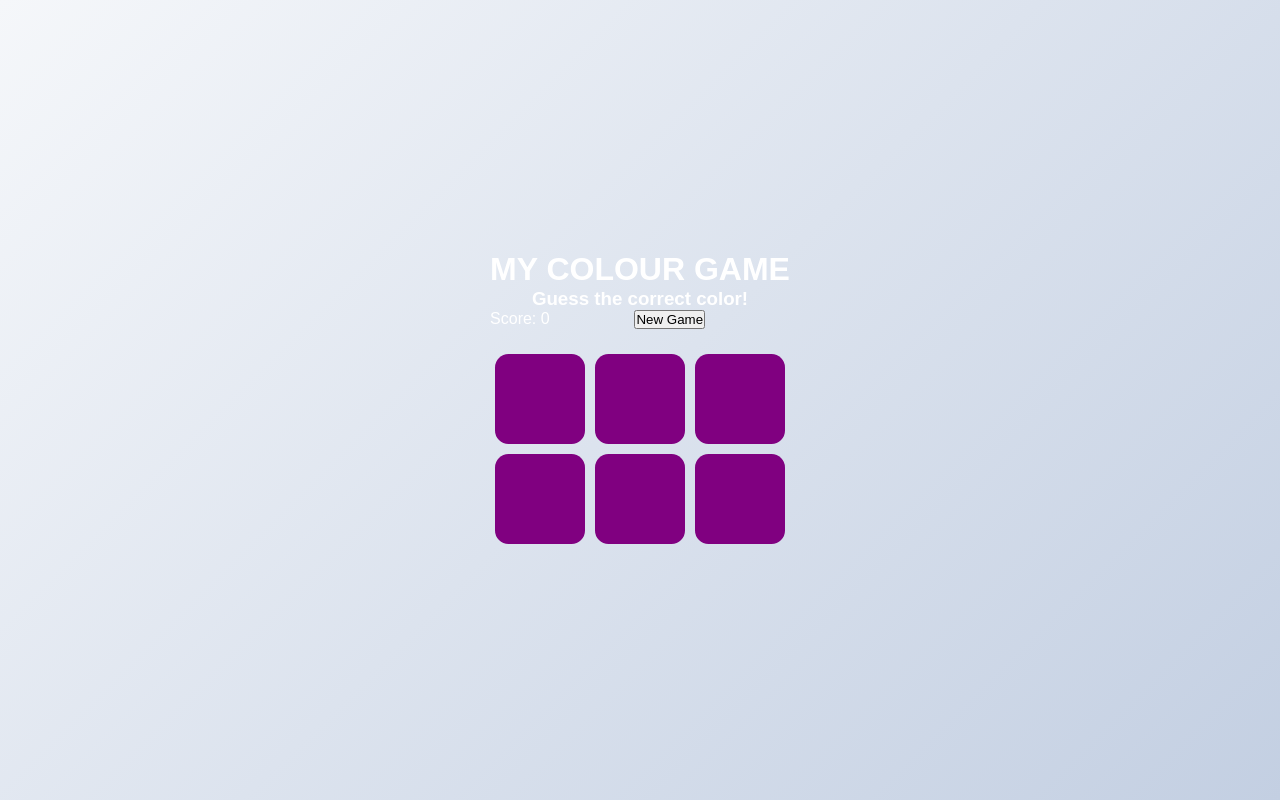
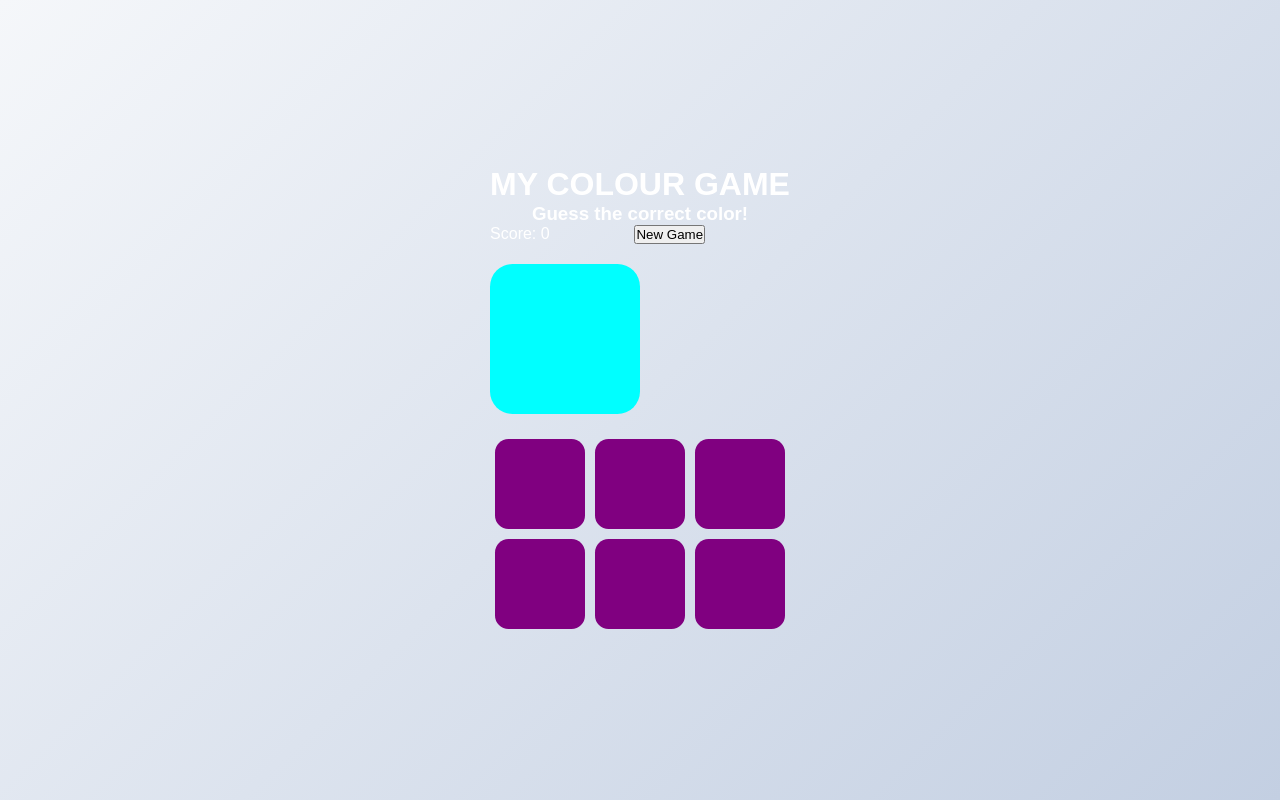
Before and after one commit to Smart-ibanga/MY-COLOUR-GAME, a plain HTML site: page index.html in a window 1280 px wide. Drawn offline with Linux system fonts and the light colour scheme.

Commit message:
correct ui

```diff
--- a/script.js
+++ b/script.js
@@ -1,6 +1,5 @@
 
 let colorOption = document.queryselectorAll('.square')
-
 
 
 // Function to generate a random number between min and max (inclusive)
--- a/style.css
+++ b/style.css
@@ -31,10 +31,10 @@
 
 }
 
-.targetColour {
+.targetColor {
     background-color: aqua;
-    width: 100px;
-    height: 100px;
+    width: 150px;
+    height: 150px;
     margin-top: 20px;
     border-radius: 15%;
     justify-content: center;
```
